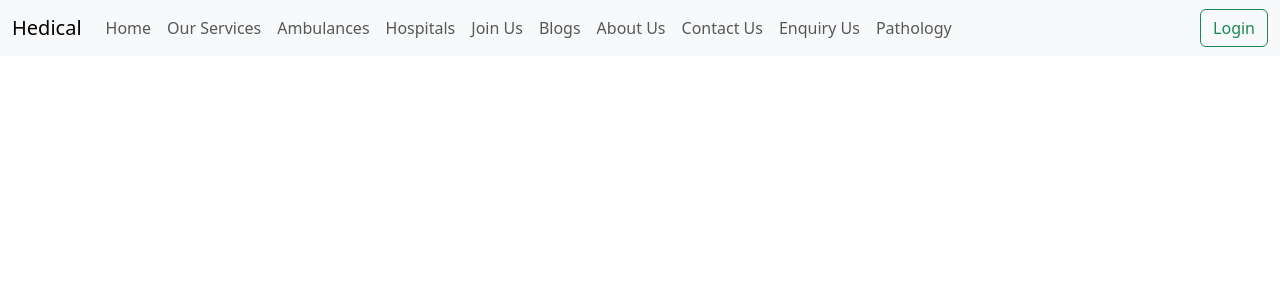
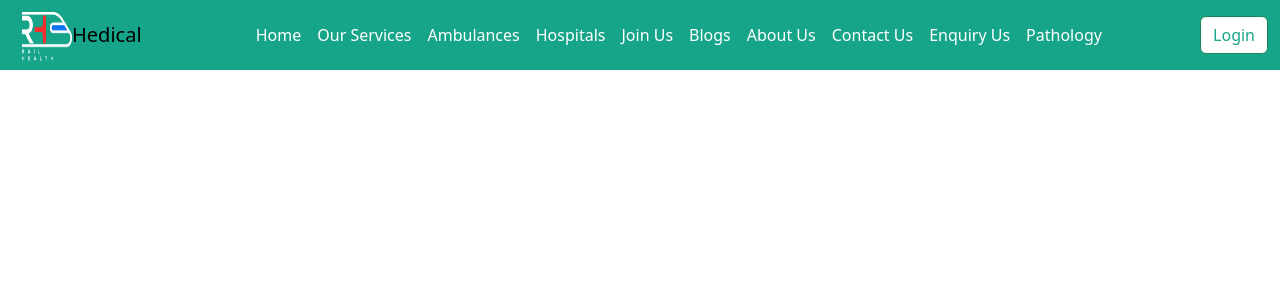
Before and after one commit to admirerr/Hedical, a React (Create React App) app in the folder frontend/: page / in a window 1280 px wide. Shown: the top 300 px of the page. Built offline with nearby package versions, Linux system fonts and the light colour scheme.

Commit message:
Minor changes in navbar

```diff
--- a/frontend/src/App.css
+++ b/frontend/src/App.css
@@ -36,3 +36,6 @@
     transform: rotate(360deg);
   }
 }
+.navlinks{
+  color:white;
+}
--- a/frontend/src/Components/Navbar.js
+++ b/frontend/src/Components/Navbar.js
@@ -9,43 +9,46 @@ import logoD from '../images/logoD.png';
 
 function NavbarComponent() {
     return (
-        <Navbar expand="lg" className="bg-body-tertiary" style={{ backgroundColor: '#17A589' }}>
+        <Navbar expand="lg"  style={{ backgroundColor: '#17A589' }}>
             <Container fluid>
+            <img
+            src={logoD}
+            width="50"
+            height="50"
+            className="d-inline-block align-top mt-1 mr-2"
+            style={{marginLeft:"10px"}}
+            alt=""
+          />
                 <Navbar.Brand href="#">Hedical</Navbar.Brand>
                 <Navbar.Toggle aria-controls="navbarScroll" />
                 {/* <Link to="/" className="navbar-brand">
 
-        <img
-            src={logoD}
-            width="50"
-            height="50"
-            className="d-inline-block align-top mt-1 mr-2"
-            style={{marginLeft:"-20px"}}
-            alt=""
-          />
+
           Hedical
         </Link> */}
-                <Navbar.Collapse id="navbarScroll">
+                <Navbar.Collapse id="navbarScroll" >
                     <Nav
-                        className="me-auto my-2 my-lg-0"
+                         className="me-auto my-2 my-lg-0 ms-auto"
                         style={{ maxHeight: '100px' }}
                         navbarScroll
                     >
-                        <Nav.Link href="#action1">Home</Nav.Link>
-                        <Nav.Link href="#action2">Our Services</Nav.Link>
-                        <Nav.Link href="#action1">Ambulances</Nav.Link>
-                        <Nav.Link href="#action1">Hospitals</Nav.Link>
-                        <Nav.Link href="#action1">Join Us</Nav.Link>
-                        <Nav.Link href="#action1">Blogs</Nav.Link>
-                        <Nav.Link href="#action1">About Us</Nav.Link>
-                        <Nav.Link href="#action1">Contact Us</Nav.Link>
-                        <Nav.Link href="#action1">Enquiry Us</Nav.Link>
-                        <Nav.Link href="#action1">Pathology</Nav.Link>
+                        <Nav.Link href="#action1" style={{color:'white'}}>Home</Nav.Link>
+                        <Nav.Link href="#action2" style={{color:'white'}}>Our Services</Nav.Link>
+                        <Nav.Link href="#action1" style={{color:'white'}}>Ambulances</Nav.Link>
+                        <Nav.Link href="#action1" style={{color:'white'}}>Hospitals</Nav.Link>
+                        <Nav.Link href="#action1" style={{color:'white'}}>Join Us</Nav.Link>
+                        <Nav.Link href="#action1" style={{color:'white'}}>Blogs</Nav.Link>
+                        <Nav.Link href="#action1" style={{color:'white'}}>About Us</Nav.Link>
+                        <Nav.Link href="#action1" style={{color:'white'}}>Contact Us</Nav.Link>
+                        <Nav.Link href="#action1" style={{color:'white'}}>Enquiry Us</Nav.Link>
+                        <Nav.Link href="#action1" style={{color:'white'}}>Pathology</Nav.Link>
+
                     </Nav>
                     <Form className="d-flex">
 
-                        <Button variant="outline-success" >Login</Button>
-                    </Form>
+                    <Button variant="outline-success" style={{ backgroundColor: '#ffffff', color:'#17A589'}}>Login</Button>
+                </Form>
+
                 </Navbar.Collapse>
             </Container>
         </Navbar>
```
